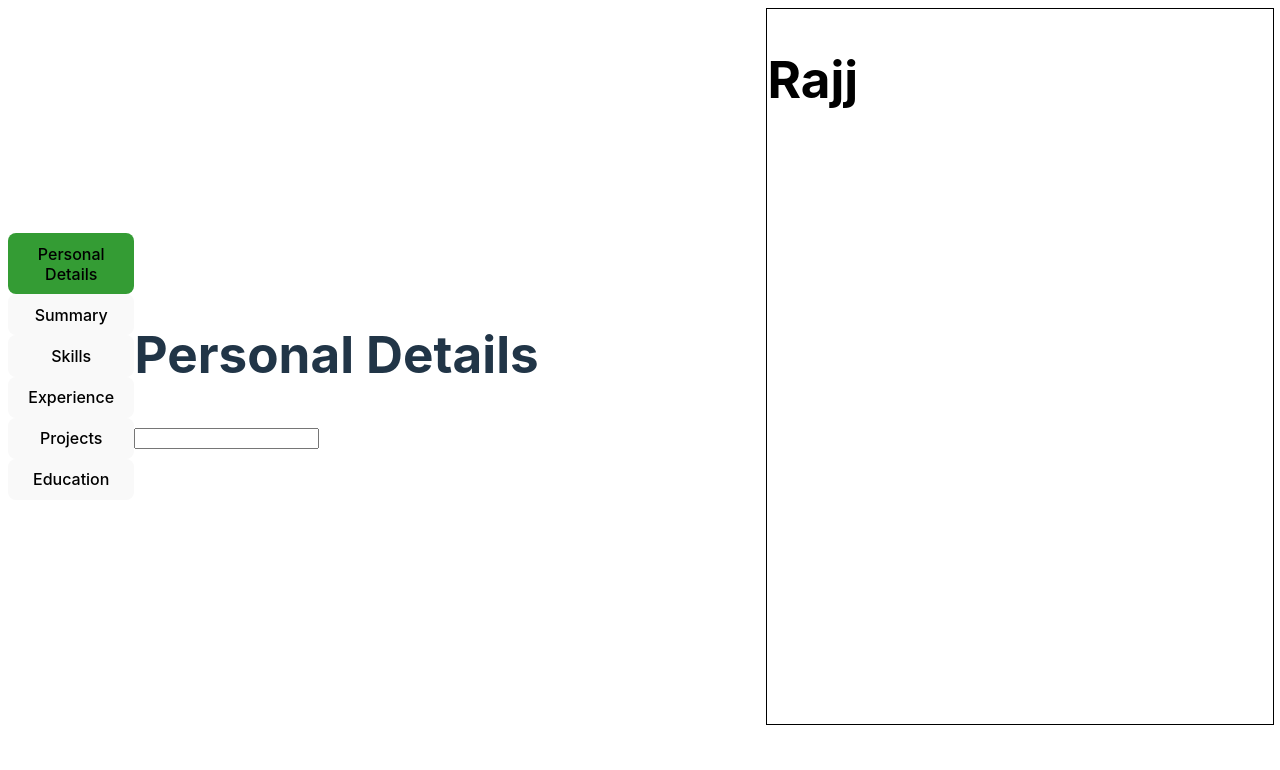
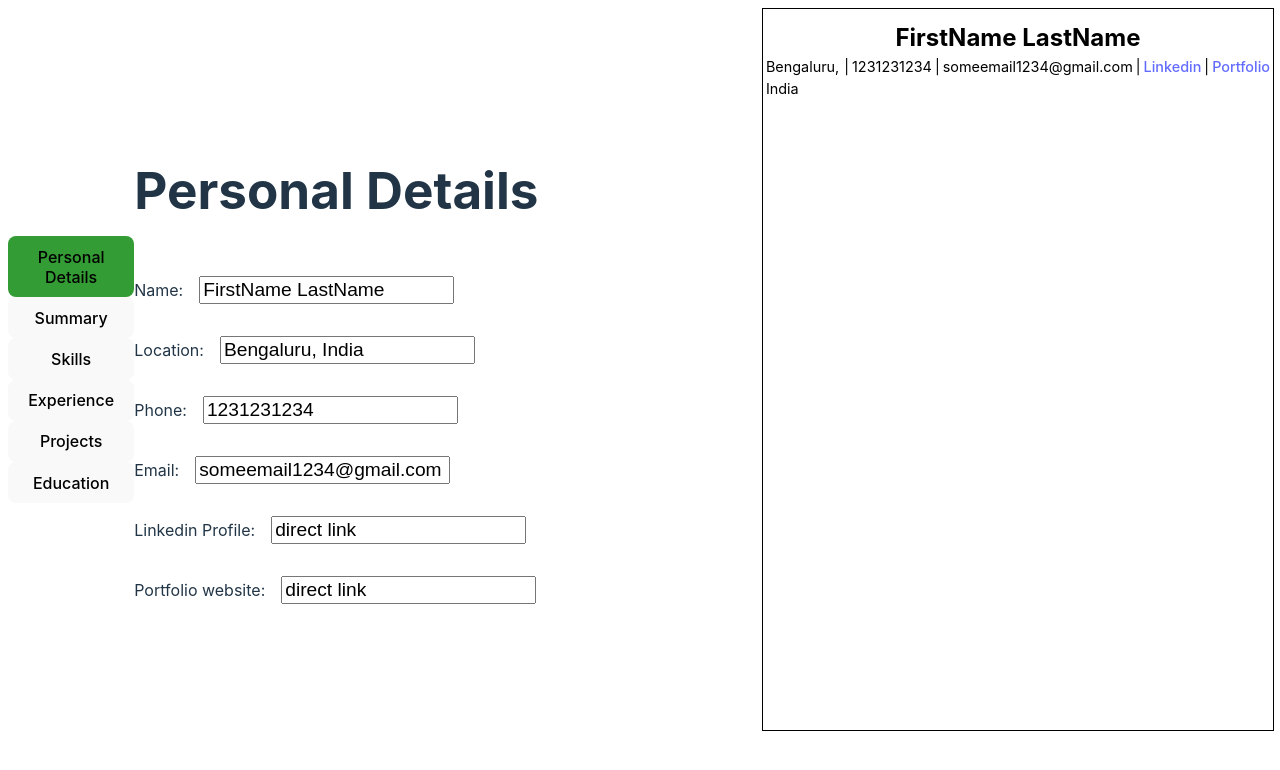
Before and after one commit to Punith1117/resume-builder, a React (Vite) app: page / in a window 1280 px wide. Shown: the top 770 px of the page. Built offline with nearby package versions, Linux system fonts and the light colour scheme.

Commit message:
add personal details input and output with basic css

```diff
--- a/src/App.jsx
+++ b/src/App.jsx
@@ -2,13 +2,20 @@ import { useState } from 'react'
 import Nav from './components/Nav'
 import OutputSection from './components/OutputSection'
 import PersonalDetailsInput from './components/PersonalDetailsInput'
+import './styles/output.css'
+import './styles/input.css'
 
 function App() {
   const [currentSectionIndex, setCurrentSectionIndex] = useState(0)
   const [personalDetails, setPersonalDetails] = useState( {
-    name: '',
-    location: 'Rajj'
+    name: 'FirstName LastName',
+    location: 'Bengaluru, India',
+    email: 'someemail1234@gmail.com',
+    phone: '1231231234',
+    portfolio: 'direct link',
+    linkedin: 'direct link'
   })
+
   const sections = [
     <PersonalDetailsInput personalDetails={personalDetails} setPersonalDetails={setPersonalDetails}/>
   ]
--- a/src/components/OutputSection.jsx
+++ b/src/components/OutputSection.jsx
@@ -1,8 +1,17 @@
 export default function OutputSection({personalDetails}) {
     return <section className="output" style={{backgroundColor: 'white'}}>
-        <div className="a4-size">
+        <main className="a4-size">
+            <div className="head">
+
             <h1>{personalDetails.name}</h1>
-            <h1>{personalDetails.location}</h1>
-        </div>
+                <section className="personal-details">
+                    <span>{personalDetails.location}</span> |
+                    <span>{personalDetails.phone}</span> |
+                    <span>{personalDetails.email}</span> |
+                    <span><a href={personalDetails.linkedin}>Linkedin</a></span> |
+                    <span><a href={personalDetails.portfolio}>Portfolio</a></span>
+                </section>
+            </div>
+        </main>
     </section>
 }
--- a/src/components/PersonalDetailsInput.jsx
+++ b/src/components/PersonalDetailsInput.jsx
@@ -1,7 +1,10 @@
 export default function PersonalDetailsInput({personalDetails, setPersonalDetails}) {
     return (
-        <section className="input">
+        <section className="input-personal-details input-section">
             <h1>Personal Details</h1>
+            <div className="input-wrapper">
+                <label>
+                    Name:
                     <input type="text"
                         onChange={(e) => setPersonalDetails({
                             ...personalDetails,
@@ -10,6 +13,64 @@ export default function PersonalDetailsInput({personalDetails, setPersonalDetail
 
                         value={personalDetails.name}
                     />
+                </label>
+                <label>
+                    Location:
+                    <input type="text"
+                        onChange={(e) => setPersonalDetails({
+                            ...personalDetails,
+                            location: e.target.value
+                        })}
+
+                        value={personalDetails.location}
+                    />
+                </label>
+
+                <label>
+                    Phone:
+                    <input type="number"
+                        onChange={(e) => setPersonalDetails({
+                            ...personalDetails,
+                            phone: e.target.value
+                        })}
+
+                        value={personalDetails.phone}
+                    />
+                </label>
+                <label>
+                    Email:
+                    <input type="text"
+                        onChange={(e) => setPersonalDetails({
+                            ...personalDetails,
+                            email: e.target.value
+                        })}
+
+                        value={personalDetails.email}
+                    />
+                </label>
+                <label>
+                    Linkedin Profile:
+                    <input type="text"
+                        onChange={(e) => setPersonalDetails({
+                            ...personalDetails,
+                            linkedin: e.target.value
+                        })}
+
+                        value={personalDetails.linkedin}
+                    />
+                </label>
+                <label>
+                    Portfolio website:
+                    <input type="text"
+                        onChange={(e) => setPersonalDetails({
+                            ...personalDetails,
+                            portfolio: e.target.value
+                        })}
+
+                        value={personalDetails.portfolio}
+                    />
+                </label>
+            </div>
         </section>
     )
 }
--- a/src/index.css
+++ b/src/index.css
@@ -75,16 +75,6 @@ nav {
   background-color: rgb(52, 156, 52);
 }
 
-.input {
+.input-section {
   width: 50vw;
 }
-
-.output {
-  width: 40vw;
-  color: black;
-  .a4-size {
-    width: 100%;
-    aspect-ratio: 210 / 297;  /* A4 paper ratio */
-    border: 1px solid black;
-  }
-}
--- /dev/null
+++ b/src/styles/input.css
@@ -0,0 +1,11 @@
+.input-personal-details {
+    input {
+      margin: 1rem;
+      font-size: 1.2rem;
+    }
+
+    .input-wrapper {
+      display: flex;
+      flex-direction: column;
+    }
+}
--- /dev/null
+++ b/src/styles/output.css
@@ -0,0 +1,32 @@
+.output {
+    width: 40vw;
+    color: black;
+    .a4-size {
+      width: 100%;
+      aspect-ratio: 210 / 297;  /* A4 paper ratio */
+      border: 1px solid black;
+    }
+  }
+
+.a4-size {
+    color: black;
+    h1 {
+        font-size: 1.5rem;
+        margin-top: 1rem;
+        margin-bottom: 5px;
+    }
+    section {
+        font-size: 0.9rem;
+        display: flex;
+        span {
+            margin-left: 3px;
+            margin-right: 3px;
+        }
+    }
+    .head {
+        display: flex;
+        flex-direction: column;
+        align-items: center;
+        justify-content: center;
+    }
+  }
```
Lines whose indentation alone changed are shown as unchanged.
